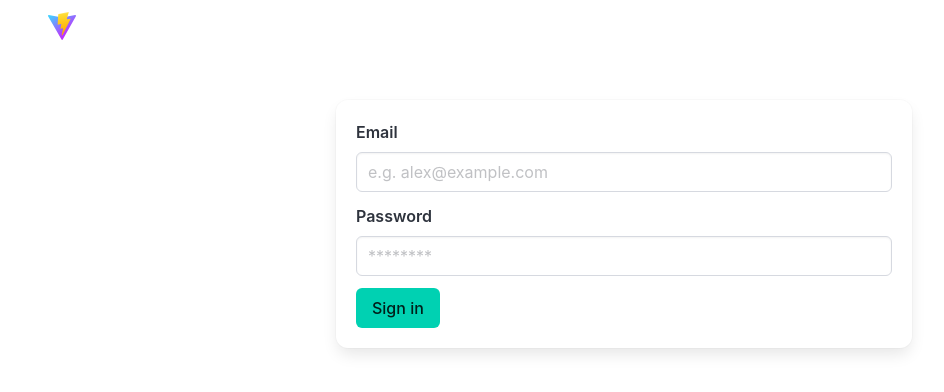
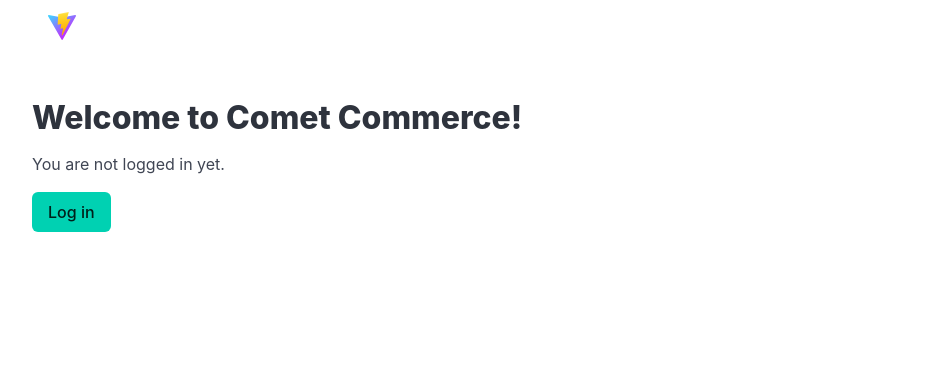
Before and after one commit to thomas-drablos/das-project, a React (Vite) app: page / in a window 1280 px wide. Shown: the top 392 px of the page, without its empty margins (16-960 px from the left). Built offline with nearby package versions, Linux system fonts and the light colour scheme.

Commit message:
feat: created dummy login application to show Auth0 working

```diff
--- a/src/App.tsx
+++ b/src/App.tsx
@@ -1,29 +1,44 @@
 import React, { useState } from 'react'
+import { useAuth0 } from '@auth0/auth0-react';
 
-import LoginForm from './LoginForm.tsx'
+import { ButtonField } from './Bulma.tsx'
 import Navbar from './Navbar.tsx'
 
 function App() {
-  const [isLoggedIn, setIsLoggedIn] = useState(false)
+  const { isLoading, isAuthenticated, error, user, loginWithRedirect, logout } = useAuth0()
   const [activePage, setActivePage] = useState('Page1')
 
   return (
     <>
       <Navbar
         activePage={activePage}
-        isLoggedIn={isLoggedIn}
-        onLogOut={() => { setIsLoggedIn(false) }}
+        isLoggedIn={isAuthenticated}
+        onLogOut={() => logout({ returnTo: window.location.origin })}
         pages={['Page1', 'Page2', 'Page3']}
         setActivePage={setActivePage}
-        />
+      />
       <section className="section">
-        {!isLoggedIn && (
-          <div className="columns is-centered">
-            <div className="column" style={{ maxWidth: '600px' }}>
-              <LoginForm onSuccess={() => { setIsLoggedIn(true) }} />
-            </div>
+        {!isAuthenticated && (
+          <div className="content">
+            <h1>Welcome to Comet Commerce!</h1>
+            <p>You are not logged in yet.</p>
+            <ButtonField kind="primary" loading={isLoading} onClick={loginWithRedirect}>
+              Log in
+            </ButtonField>
           </div>
         )}
+        {isAuthenticated && (
+          <div className="content">
+            <h1>Welcome to Comet Commerce, {user.name}!</h1>
+            <p>You are logged in.</p>
+          </div>
+        )}
+        {isLoading && (
+          <div className="content">
+            <p>Loading...</p>
+          </div>
+        )}
+        {error && alert(`Error: ${error.message}`)}
       </section>
     </>
   )
```
